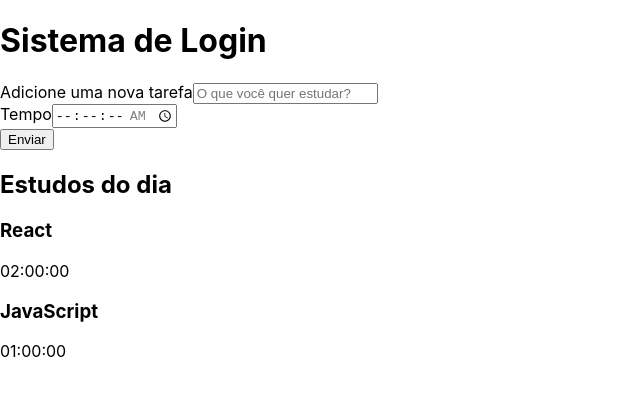
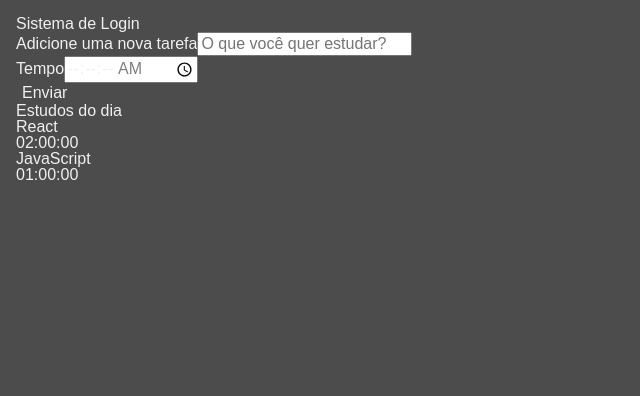
Before and after one commit to Rafa-Moura/alura-studies, a React (Create React App) app: page / in a window 1280 px wide. Shown: the top 396 px of the page, without its empty margins (0-640 px from the left). Built offline with nearby package versions, Linux system fonts and the light colour scheme; the HTML template or start-up script is replaced by a standard one.

Commit message:
Inserindo dependência do SASS e aplicando reset de CSS no arquivo index

```diff
--- a/package.json
+++ b/package.json
@@ -39,5 +39,8 @@
       "last 1 firefox version",
       "last 1 safari version"
     ]
+  },
+  "devDependencies": {
+    "sass": "^1.55.0"
   }
 }
--- a/src/components/Lista/index.tsx
+++ b/src/components/Lista/index.tsx
@@ -14,12 +14,14 @@
     return (
         <aside>
             <h2>Estudos do dia</h2>
+            <div>
                 {tarefas.map((item, index) => (
                     <div key={index}>
                         <h3>{item.tarefa}</h3>
                         <p>{item.tempo}</p>
                     </div>
                 ))}
+            </div>
         </aside>
     )
 }
--- a/src/index.css
+++ b/src/index.css
@@ -1,13 +1,94 @@
+html, body, div, span, applet, object, iframe,
+h1, h2, h3, h4, h5, h6, p, blockquote, pre,
+a, abbr, acronym, address, big, cite, code,
+del, dfn, em, img, ins, kbd, q, s, samp,
+small, strike, strong, sub, sup, tt, var,
+b, u, i, center,
+dl, dt, dd, ol, ul, li,
+fieldset, form, label, legend,
+table, caption, tbody, tfoot, thead, tr, th, td,
+article, aside, canvas, details, embed,
+figure, figcaption, footer, header, hgroup,
+menu, nav, output, ruby, section, summary,
+time, mark, audio, video {
+	margin: 0;
+	padding: 0;
+	border: 0;
+	font-size: 100%;
+	font: inherit;
+	vertical-align: baseline;
+}
+/* HTML5 display-role reset for older browsers */
+article, aside, details, figcaption, figure,
+footer, header, hgroup, menu, nav, section {
+	display: block;
+}
 body {
-  margin: 0;
-  font-family: -apple-system, BlinkMacSystemFont, 'Segoe UI', 'Roboto', 'Oxygen',
-    'Ubuntu', 'Cantarell', 'Fira Sans', 'Droid Sans', 'Helvetica Neue',
-    sans-serif;
-  -webkit-font-smoothing: antialiased;
-  -moz-osx-font-smoothing: grayscale;
+	line-height: 1;
+}
+ol, ul {
+	list-style: none;
+}
+blockquote, q {
+	quotes: none;
+}
+blockquote:before, blockquote:after,
+q:before, q:after {
+	content: '';
+	content: none;
+}
+table {
+	border-collapse: collapse;
+	border-spacing: 0;
 }
 
-code {
-  font-family: source-code-pro, Menlo, Monaco, Consolas, 'Courier New',
-    monospace;
+input {
+	font-family: inherit;
+	font-size: inherit;
+	font-weight: inherit;
+	color: inherit;
 }
+
+button {
+	border: unset;
+	background-color: unset;
+	font-family: inherit;
+	font-size: inherit;
+	font-weight: inherit;
+	color: inherit;
+}
+
+@import url('https://fonts.googleapis.com/css2?family=Manjari&display=swap');
+
+body {
+	display: flex;
+	justify-content: center;
+	font-family: 'Manjari', sans-serif;
+	color: #F0F0F0;
+	background-color: #4C4C4C;
+	height: 100%;
+	width: 100%;
+	padding: 16px;
+	box-sizing: border-box;
+}
+
+#root {
+	width: 100%;
+}
+
+::-webkit-scrollbar {
+	width: 8px;
+}
+
+::-webkit-scrollbar-track {
+	background: unset;
+}
+
+::-webkit-scrollbar-thumb {
+	border-radius: 4px;
+	background: #888;
+}
+
+::-webkit-scrollbar-thumb:hover {
+	background: #555;
+}
```
Also changed, not shown: 1 other file (tests, documents, lock files or other folders). Lines whose indentation alone changed are shown as unchanged.
